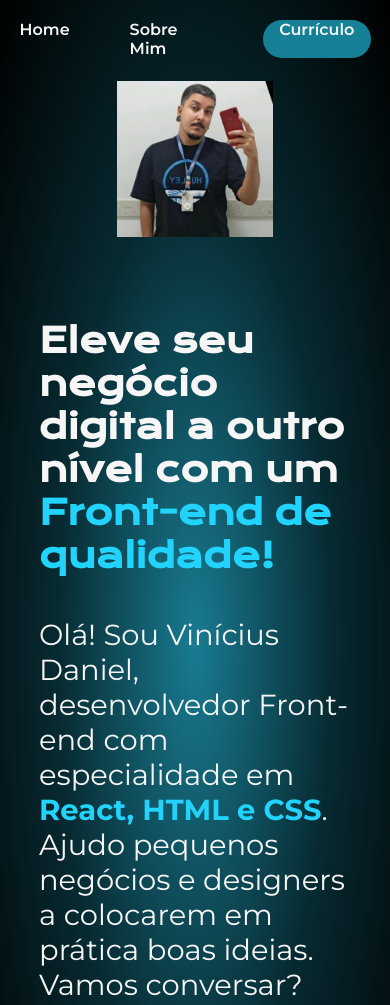
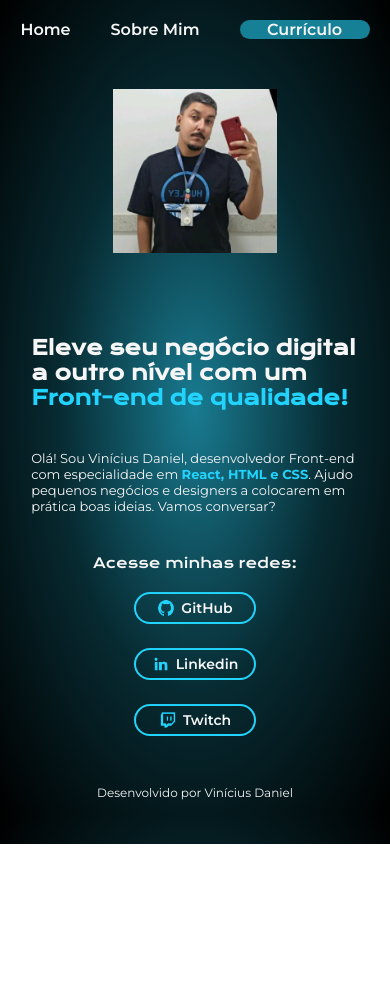
Before and after one commit to viniciusxdaniel/portfolio, a plain HTML site: page index.html in a window 390 px wide. Shown: the top 1005 px of the page. After the commit the page ends 844 px from the top, so only its background shows below. Drawn offline with nearby package versions, Linux system fonts and the light colour scheme.

Commit message:
Add files via upload
Atualização de responsividade mobile

```diff
--- a/style/style.css
+++ b/style/style.css
@@ -78,7 +78,7 @@ body{
 
 .apresentacao-conteudo-titulo{
     font-family: var(--fonte-primaria);
-    font-size: 1.875rem;
+    font-size: 2rem;
 }
 
 .titulo-destaque{
@@ -148,14 +148,15 @@ body{
     padding: 0.875rem;
 }
 
-                                                        /* RESPONDIVIDADE */
-@media (max-width: 720px){
+                                                        /* RESPONSIVIDADE MOBILE */
+@media (max-width: 450px){
     .cabecalho{
-        padding: 5%;
+        padding: 5% 1% 5% 1%;
     }
 
     .cabecalho-menu{
         justify-content: center;
+        gap: 40px;
     }
 
     .cabecalho-menu-link{
@@ -169,7 +170,7 @@ body{
 
     .apresentacao{
         flex-direction: column-reverse;
-        padding: 1% 10% 5% 10%;
+        padding: 8%;
     }
 
     .apresentacao-conteudo{
@@ -177,16 +178,16 @@ body{
     }
 
     .apresentacao-conteudo-titulo{
-        font-size: 34px;
+        font-size: 20px;
     }
 
     .apresentacao-conteudo-descricao{
-        font-size: 29px;
+        font-size: 13px;
     }
 }
 
 
-                                    /* COMANDOS DE TESTE DE ANIMAÇÕES, CORES, ALTERAÇÕES... */
+                                    /* TESTE DE ANIMAÇÕES, CORES, ALTERAÇÕES... */
 
 @keyframes jump{
 0%  {
```
Also changed, not shown: 1 other file.
